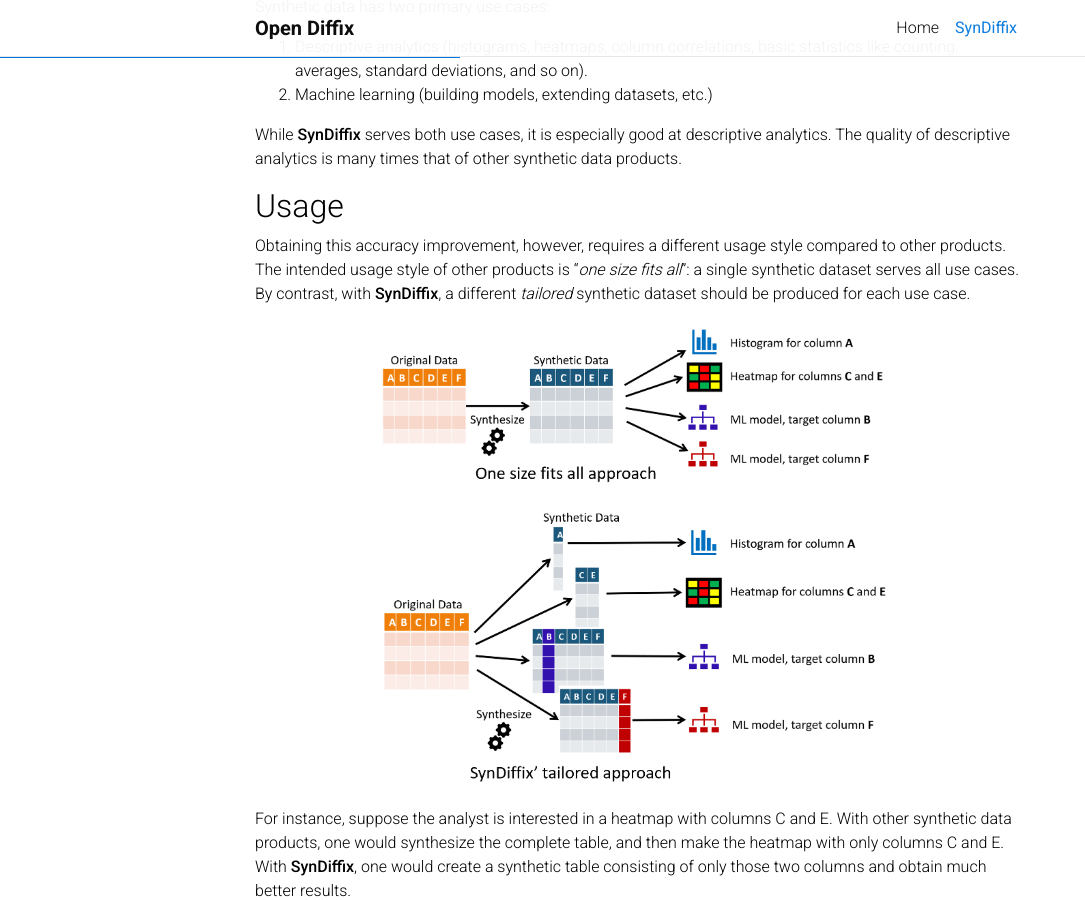
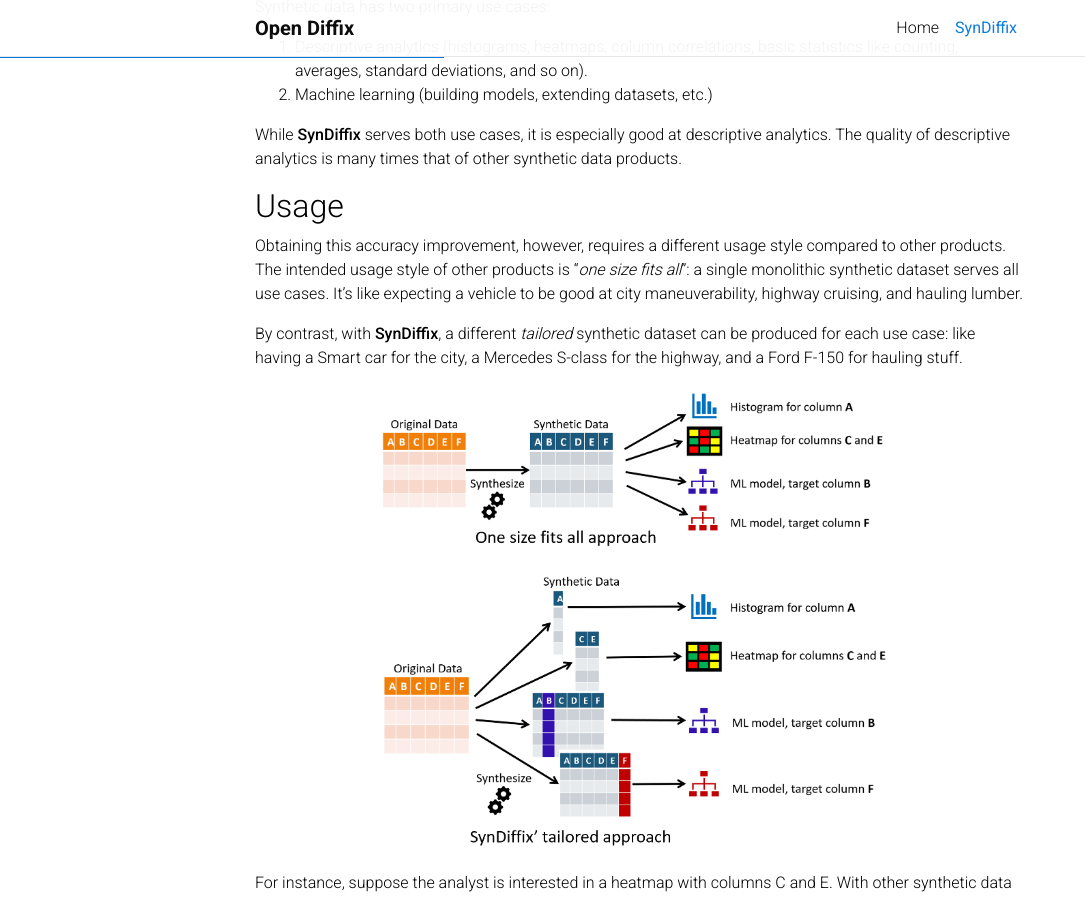
Before and after one commit to diffix/diffix.github.io, a Jekyll site: the page built from _pages/syndiffix.md, in a window 1280 px wide and 900 px high, scrolled down 631 px. Shown: the whole window, without its empty margins (0-1085 px from the left). Built offline with Jekyll 4.4.1, drawn with Linux system fonts in a browser that asks for light colours; comment, search, counter and statistics services are not loaded; a style sheet for code colours, icons or effects is not loaded.

Commit message:
Update syndiffix.md

```diff
--- a/_pages/syndiffix.md
+++ b/_pages/syndiffix.md
@@ -33,7 +33,9 @@
 
 ## Usage
 
-Obtaining this accuracy improvement, however, requires a different usage style compared to other products. The intended usage style of other products is "*one size fits all*": a single synthetic dataset serves all use cases. By contrast, with **SynDiffix**, a different *tailored* synthetic dataset should be produced for each use case.
+Obtaining this accuracy improvement, however, requires a different usage style compared to other products. The intended usage style of other products is "*one size fits all*": a single monolithic synthetic dataset serves all use cases. It's like expecting a vehicle to be good at city maneuverability, highway cruising, and hauling lumber.
+
+By contrast, with **SynDiffix**, a different *tailored* synthetic dataset can be produced for each use case: like having a Smart car for the city, a Mercedes S-class for the highway, and a Ford F-150 for hauling stuff.
 
 {% include image.html src="/assets/img/usage.png" alt="SynDiffix usage style" max_width="550px" %}
 
```
